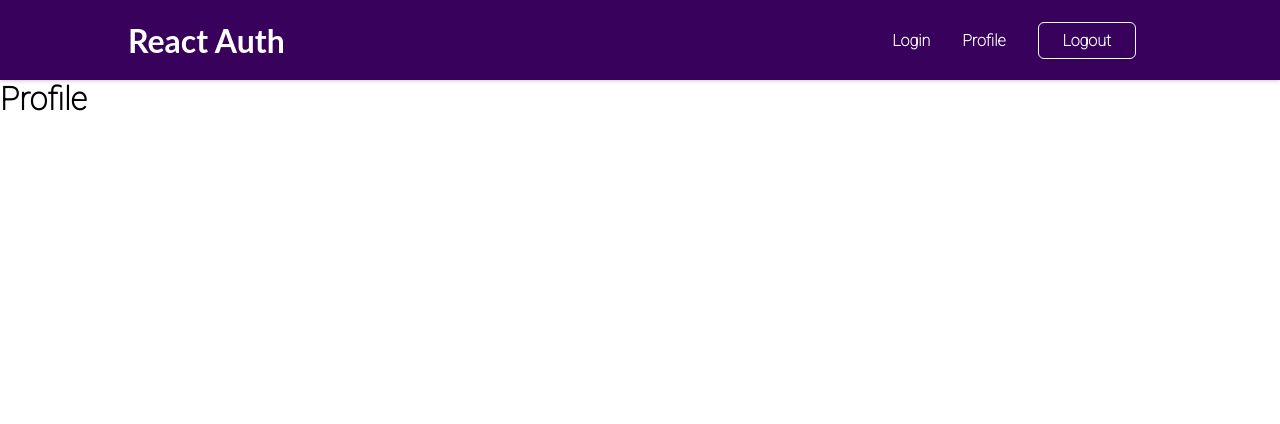
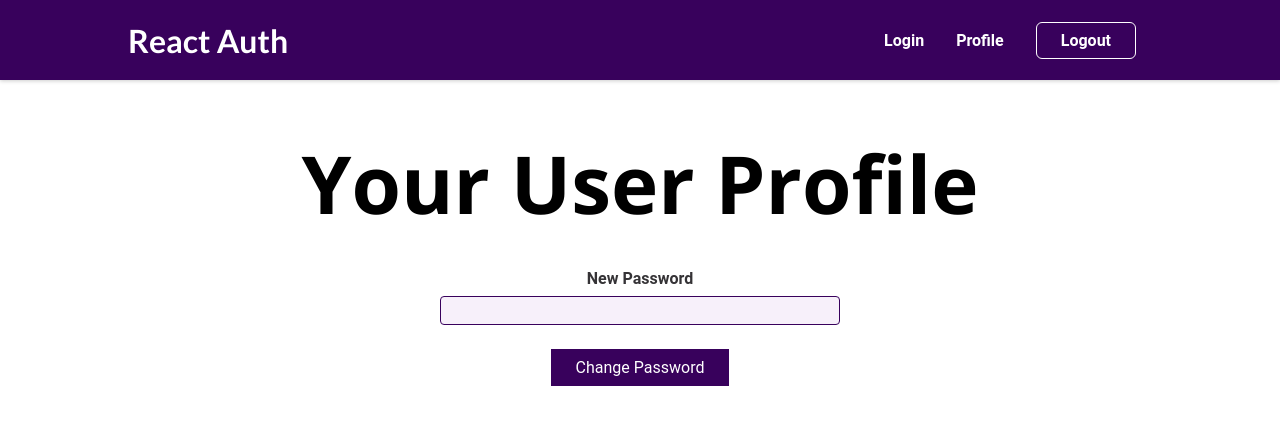
Before and after one commit to sadidul/react-auth, a React (Create React App) app: page /profile in a window 1280 px wide. Shown: the top 424 px of the page. Built offline with nearby package versions, Linux system fonts and the light colour scheme.

Commit message:
ProfileForm and UserProfile component added here

```diff
--- a/public/index.html
+++ b/public/index.html
@@ -8,7 +8,7 @@
     <link rel="preconnect" href="https://fonts.googleapis.com" />
     <link rel="preconnect" href="https://fonts.gstatic.com" crossorigin />
     <link
-      href="https://fonts.googleapis.com/css2?family=Roboto:ital,wght@0,100;1,700&display=swap"
+      href="https://fonts.googleapis.com/css2?family=Lato:wght@700&family=Open+Sans:wght@400;700&display=swap"
       rel="stylesheet"
     />
 
--- a/src/components/Layout/Mainnavigation.js
+++ b/src/components/Layout/Mainnavigation.js
@@ -1,4 +1,4 @@
-import { Link, NavLink } from "react-router-dom";
+import { NavLink } from "react-router-dom";
 import React from "react";
 
 import classes from "./MainNavigation.module.css";
--- /dev/null
+++ b/src/components/Profile/ProfileForm.js
@@ -0,0 +1,17 @@
+import React from "react";
+
+import classes from "./ProfileForm.module.css";
+
+export default function ProfileForm() {
+  return (
+    <form className={classes.form}>
+      <div className={classes.control}>
+        <label htmlFor="password">New Password</label>
+        <input type="password" id="password" required />
+      </div>
+      <div className={classes.action}>
+          <button>Change Password</button>
+      </div>
+    </form>
+  );
+}
--- /dev/null
+++ b/src/components/Profile/ProfileForm.module.css
@@ -0,0 +1,44 @@
+.form {
+  width: 95%;
+  max-width: 25rem;
+  margin: 2rem auto;
+}
+
+.control {
+  margin-bottom: 0.5rem;
+}
+
+.control label {
+  font-weight: bold;
+  margin-bottom: 0.5rem;
+  color: #353336;
+  display: block;
+}
+
+.control input {
+  display: block;
+  font: inherit;
+  width: 100%;
+  border: 1px solid #38015c;
+  border-radius: 4px;
+  padding: 0.25rem;
+  background-color: #f7f0fa;
+}
+
+.action {
+    margin-top: 1.5rem;
+}
+
+.action button {
+    font: inherit;
+    cursor: pointer;
+    padding: 0.5rem 1.5rem;
+    background-color: #38015c;
+    color: white;
+    border: 1px solid #38015c;
+}
+
+.action button:hover {
+    background-color: #7e07ce;
+    border-color: #7e07ce;
+}
--- /dev/null
+++ b/src/components/Profile/UserProfile.js
@@ -0,0 +1,13 @@
+import React from "react";
+import ProfileForm from "./ProfileForm";
+
+import classes from './UserProfile.module.css';
+
+export default function UserProfile() {
+  return (
+    <section className={classes.profile}>
+      <h1>Your User Profile</h1>
+      <ProfileForm />
+    </section>
+  );
+}
--- /dev/null
+++ b/src/components/Profile/UserProfile.module.css
@@ -0,0 +1,8 @@
+.profile {
+    margin: 3rem auto;
+    text-align: center;
+}
+
+.profile h1 {
+    font-size: 5rem;
+}
--- a/src/index.css
+++ b/src/index.css
@@ -9,3 +9,12 @@
 body {
   font-family: "Roboto", sans-serif;
 }
+
+h1,
+h2,
+h3,
+h4,
+h5,
+h6 {
+  font-family: "Open Sans", "Lato", sans-serif;
+}
--- a/src/pages/ProfilePage.js
+++ b/src/pages/ProfilePage.js
@@ -1,9 +1,10 @@
 import React from 'react'
+import UserProfile from '../components/Profile/UserProfile'
 
 export default function ProfilePage() {
     return (
         <div>
-            <h1>Profile</h1>
+            <UserProfile />
         </div>
     )
 }
```
